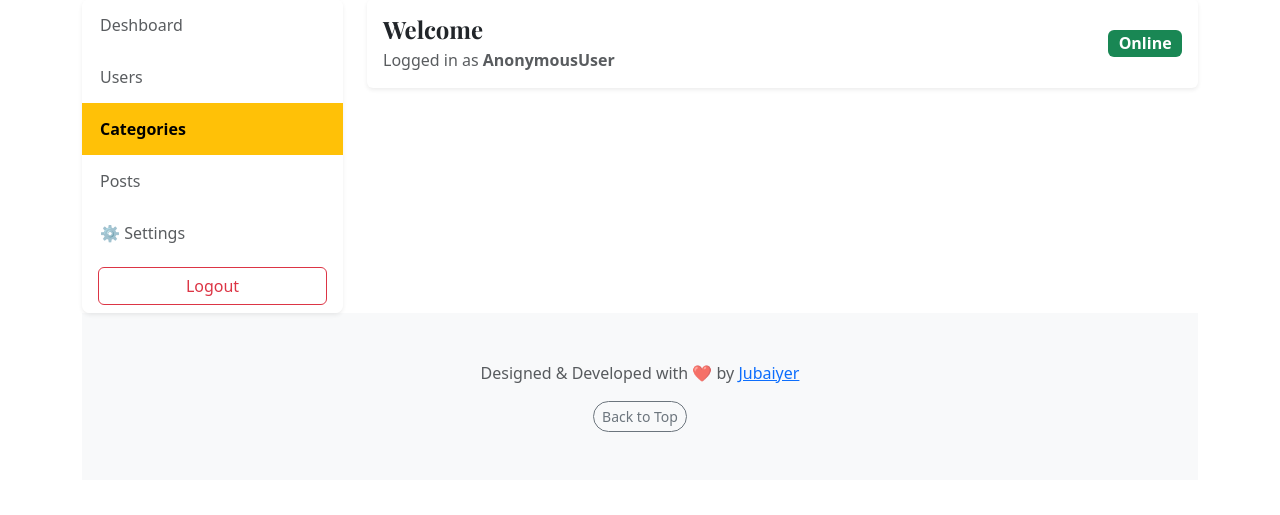
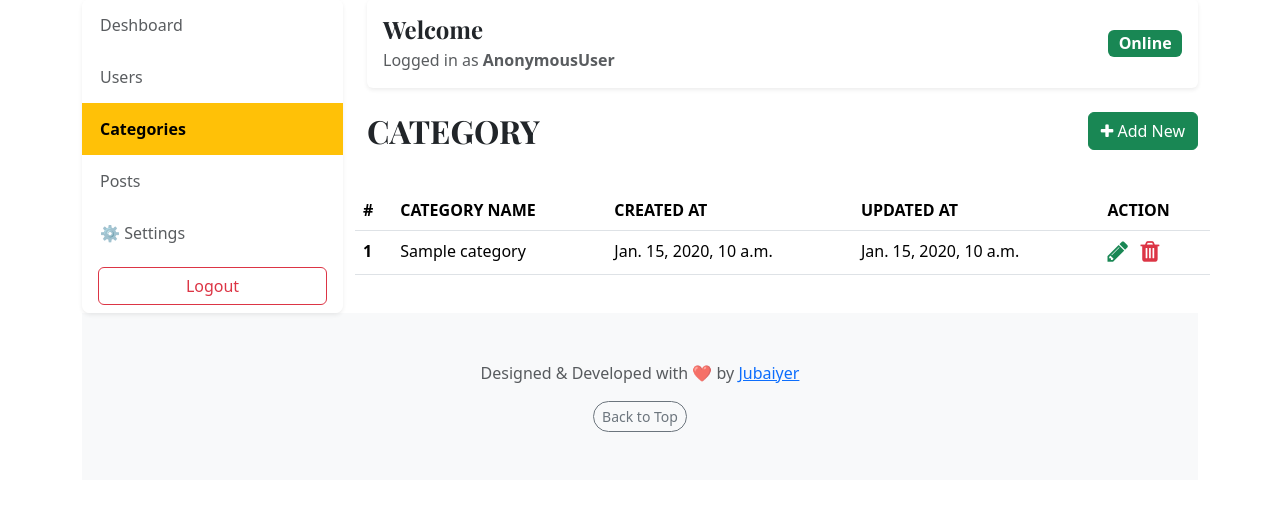
Before and after one commit to jubaiyerahammed/django-blog, a Django app: page /deshboard/categories/ in a window 1280 px wide. Shown: the part 132-647 px from the top of the page. Run offline with Django 5.2, Linux system fonts and the light colour scheme; tables that the repository leaves empty hold one stand-in row (values such as "Sample post"); some libraries are stand-ins or nearby versions.

Commit message:
category_function

```diff
--- a/deshboards/urls.py
+++ b/deshboards/urls.py
@@ -3,4 +3,5 @@ from .import views
 urlpatterns = [
     path('', views.deshboard, name='deshboard'),
     path('categories/', views.categories, name='categories' ),
+    path('categories/add/', views.add_category, name='add_category'),
 ]
--- a/deshboards/views.py
+++ b/deshboards/views.py
@@ -1,4 +1,5 @@
 from django.shortcuts import render
+from .forms import CategoryForm
 from blogs.models import Category,Blog
 from django.contrib.auth.decorators import login_required
 # Create your views here.
@@ -16,3 +17,10 @@ def deshboard(request):
 
 def categories(request):
     return render (request, 'deshboard/categories.html')
+
+def add_category(request):
+    form= CategoryForm()
+    context={
+        'form':form
+    }
+    return render(request, 'deshboard/add_category.html', context)
--- a/templates/base.html
+++ b/templates/base.html
@@ -26,7 +26,12 @@
       rel="stylesheet"
     />
     <link rel="stylesheet" href="{% static 'css/blog.css' %}">
+    <link rel="stylesheet" href="https://cdnjs.cloudflare.com/ajax/libs/font-awesome/4.7.0/css/font-awesome.min.css">
+
+
     {% block extra_css %}{% endblock %}
+
+
     <style>
       .bd-placeholder-img {
         font-size: 1.125rem;
--- a/templates/deshboard/categories.html
+++ b/templates/deshboard/categories.html
@@ -32,6 +32,41 @@
         <!-- Dashboard Cards -->
         <div class="row g-4">
 
+           <div class="d-flex justify-content-between align-items-center mb-3">
+                <h2 class="mb-0">CATEGORY</h2>
+
+                <a href="{% url 'add_category' %}" class="btn btn-success">
+                    <i class="fa fa-plus"></i> Add New
+                </a>
+            </div>
+            <table class="table table-hover">
+                <thead>
+                    <tr>
+                    <th>#</th>
+                    <th>CATEGORY NAME</th>
+                    <th>CREATED AT</th>
+                    <th>UPDATED AT</th>
+                    <th>ACTION</th>
+                    </tr>
+                </thead>
+                <tbody>
+                    {% for cat in categories %}
+                    <tr>
+                        <th>{{ forloop.counter}}</th>
+                        <td>{{ cat }}</td>
+                        <td>{{ cat.created_at}}</td>
+                        <td>{{ cat.updated_at }}</td>
+                        <td>
+                            <a href=""><i class="fa fa-pencil text-success" style="font-size:24px" ></i></a>
+                            &nbsp;
+                            <a href=""><i class="fa fa-trash text-danger" style="font-size:24px"></i></a>
+
+                        </td>
+                    </tr>
+                    {% endfor %}
+                </tbody>
+            </table>
+
 
 
 
```
Also changed, not shown: deshboards/forms.py (added, +8 -0 lines), templates/deshboard/add_category.html (added, +53 -0 lines).
